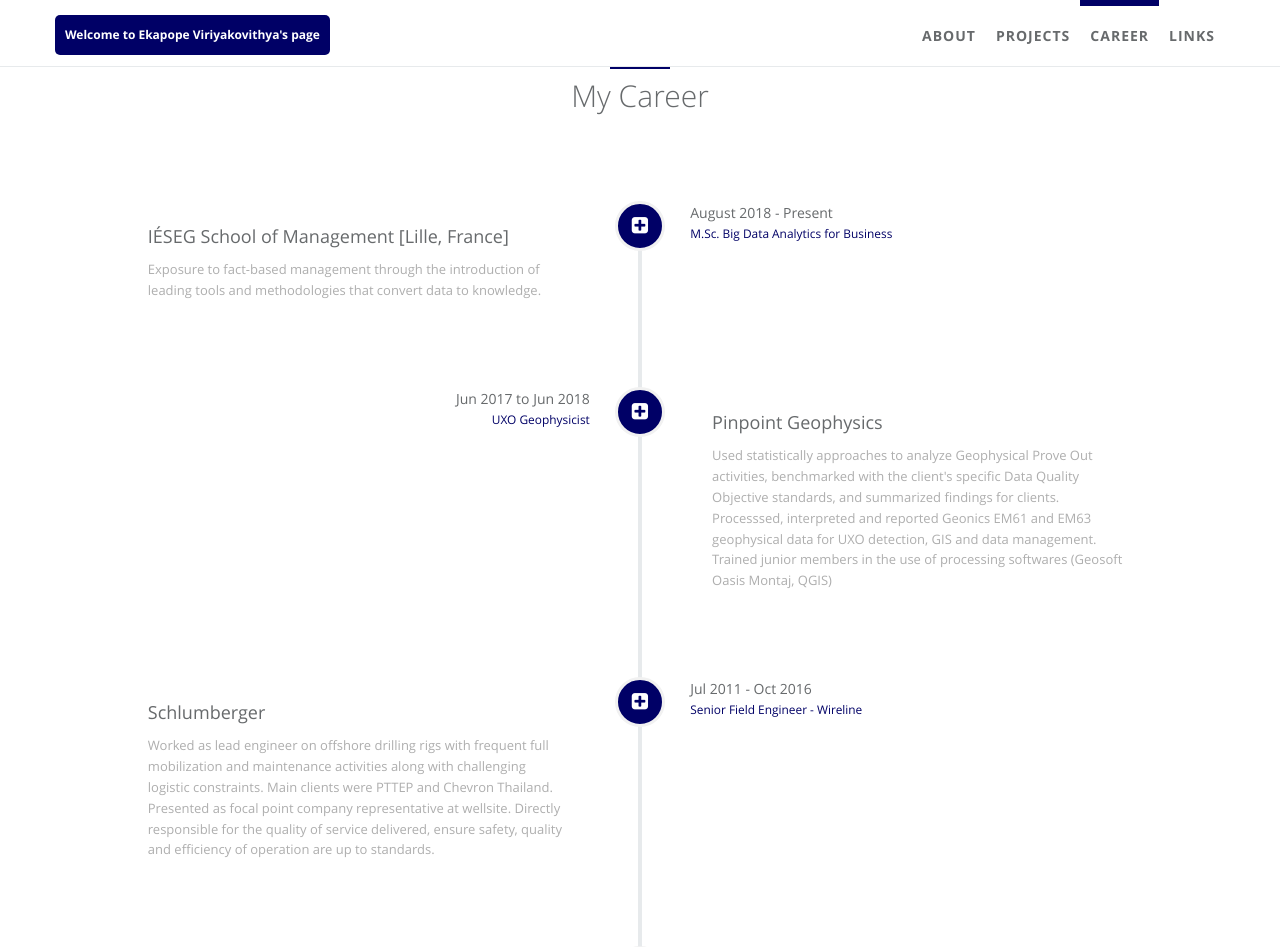
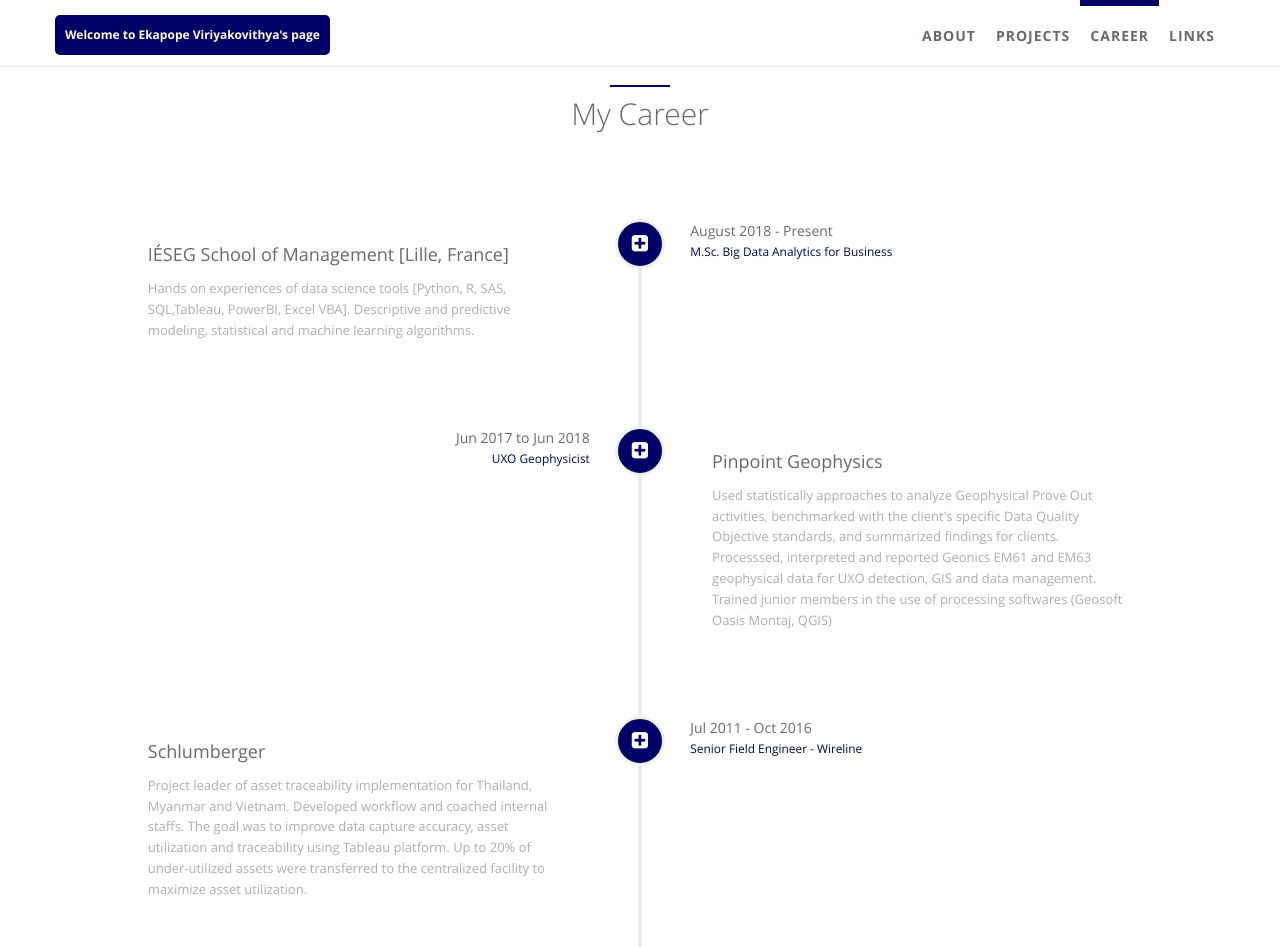
Before and after one commit to ekapope/ekapope.github.io, a Jekyll site: the page built from index.html, in a window 1280 px wide and 1400 px high, scrolled down 1579 px. Shown: the top 947 px of the window. Built offline with Jekyll 4.4.1, drawn with Linux system fonts in a browser that asks for light colours; some of the changed text lies outside the part shown.

Commit message:
Update skills, job details and projects

```diff
--- a/_data/index/careers.yml
+++ b/_data/index/careers.yml
@@ -4,7 +4,8 @@
     detail: IÉSEG School of Management [Lille, France]
     i18n:
   desc:
-    detail: Exposure to fact-based management through the introduction of leading tools and methodologies that convert data to knowledge.
+    detail: Hands on experiences of data science tools [Python, R, SAS, SQL,Tableau, PowerBI, Excel VBA]. Descriptive and predictive modeling, statistical and machine learning algorithms.
+
     i18n:
   date:
     detail: August 2018 - Present
@@ -32,7 +33,7 @@
     detail: Schlumberger
     i18n:
   desc:
-    detail: Worked as lead engineer on offshore drilling rigs with frequent full mobilization and maintenance activities along with challenging logistic constraints. Main clients were PTTEP and Chevron Thailand. Presented as focal point company representative at wellsite. Directly responsible for the quality of service delivered, ensure safety, quality and efficiency of operation are up to standards.
+    detail: Project leader of asset traceability implementation for Thailand, Myanmar and Vietnam. Developed workflow and coached internal staffs.  The goal was to improve data capture accuracy, asset utilization and traceability using Tableau platform. Up to 20% of under-utilized assets were transferred to the centralized facility to maximize asset utilization.
     i18n:
   date:
     detail: Jul 2011 - Oct 2016
@@ -46,7 +47,7 @@
     detail: Chulalongkorn University [Bangkok, Thailand]
     i18n:
   desc:
-    detail: Studied upstream oil and gas operation, petroleum economics, application of reservoir model simulation in hydrocarbon-in-place estimation and design the optimized production system.
+    detail: Focused on application of mathematical reservoir model simulation for hydrocarbon-in-place estimation, production optimization strategies, petroleum economics and upstream oil industry operations. Thesis topic was simulation of water coning control for gas production optimization in the Bongkot field, Gulf of Thailand.
     i18n:
   date:
     detail: June 2007 - May 2011
--- a/_data/index/skills.yml
+++ b/_data/index/skills.yml
@@ -2,5 +2,5 @@
 
 label: Ability
 id : cs
-aspects: Motivation, Python, Advance Spreadsheet Analysis, Machine Learning, Sleeping
-percentage: 100, 80, 70, 60, 40
+aspects: Motivation, Predictive/Descriptive Analytics, Python, R, SAS, Excel VBA/Power Query, Tableau, PowerBI, Sleeping
+percentage: 100, 80, 80, 60, 60, 70, 70, 60, 40
```
Also changed, not shown: _data/index/projects.yml (+7 -0 lines).
